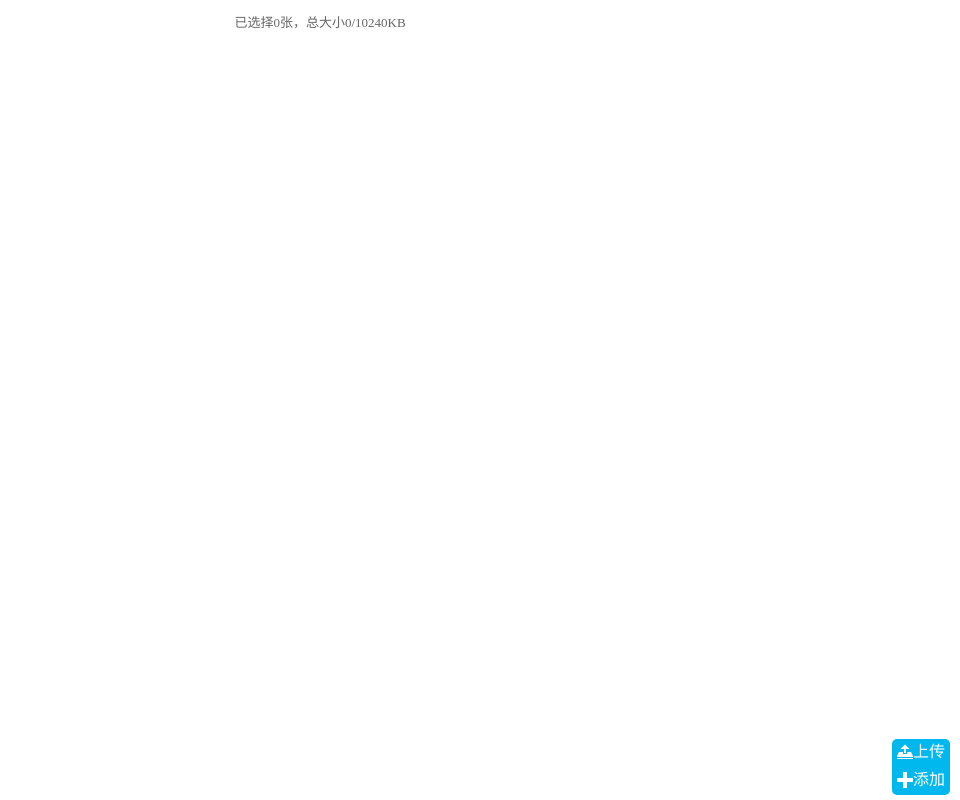
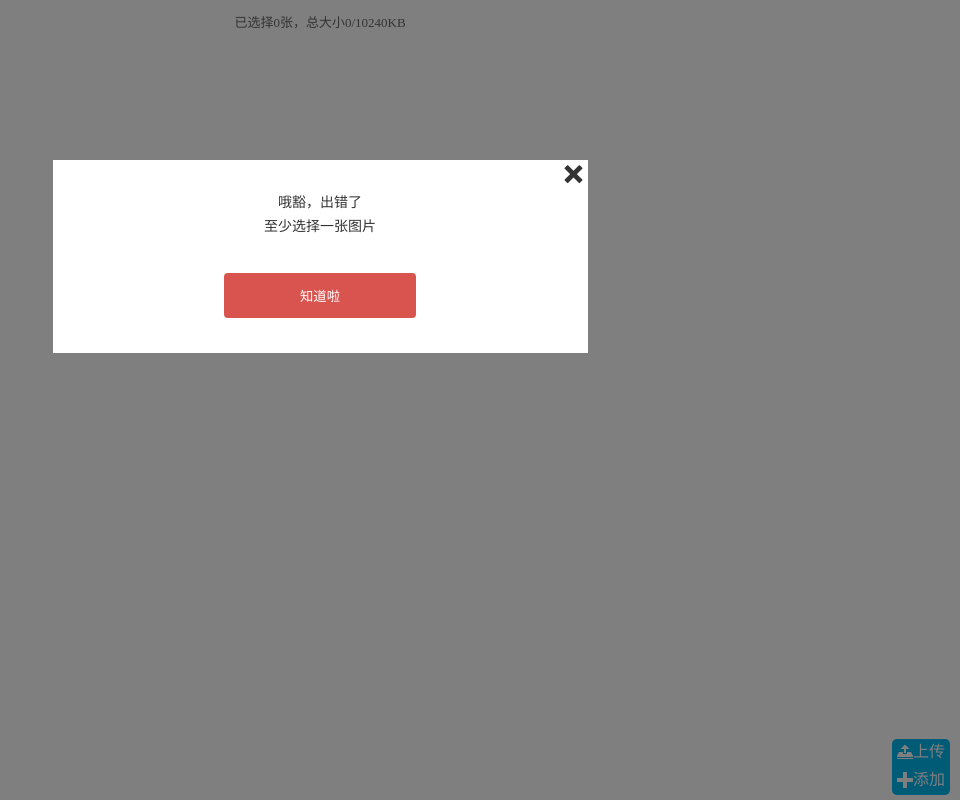
Before and after one commit to wopelo/figure, a Vue app: page / in a window 1280 px wide. Both pictures are taken after a click on the element "上传". Shown: the whole page, without its empty margins (320-1280 px from the left). Built offline with nearby package versions, Linux system fonts and the light colour scheme.

Commit message:
打包并部署到服务器

```diff
--- a/src/components/index/index.vue
+++ b/src/components/index/index.vue
@@ -41,7 +41,7 @@
 			</div>
 			<div id="waringContent">
 				<p>
-					哦豁，出错了
+					{{title}}
 				</p>
 				<p>
 					{{waring}}
@@ -63,12 +63,21 @@
 				isClick:false,
 				waring:"警告信息",
 				isError:false,
+				title:"",
 				fileInput:""
 			}
 		},
 		methods:{
 			upload(){
-				console.log(this.imageArray);
+				console.log(this.imageArray.length);
+				this.isError=true;
+				if(this.imageArray.length==0){
+					this.title="哦豁，出错了";
+					this.waring="至少选择一张图片";
+				}else{
+					this.title="上传成功";
+					this.waring="共上传"+this.number+"张照片";
+				}
 			},
 			fileChange(event){
 				let file=event.target.files;
@@ -78,6 +87,7 @@
 					//防止用户强行选择其他文件
 					if(file[n].type.split("/")[0]!="image"){
 						this.isError=true;
+						this.title="哦豁，出错了";
 						this.waring="请选择图片类型文件";
 						break;
 					}else{
@@ -88,6 +98,7 @@
 						//设置最大上传大小
 						if(this.size>parseInt(this.max)){
 							this.isError=true;
+							this.title="哦豁，出错了";
 							this.waring="超过容量上限";
 							this.size-=itemSize;
 							break;
```
Also changed, not shown: prod.server.js (added, +15 -0 lines).
